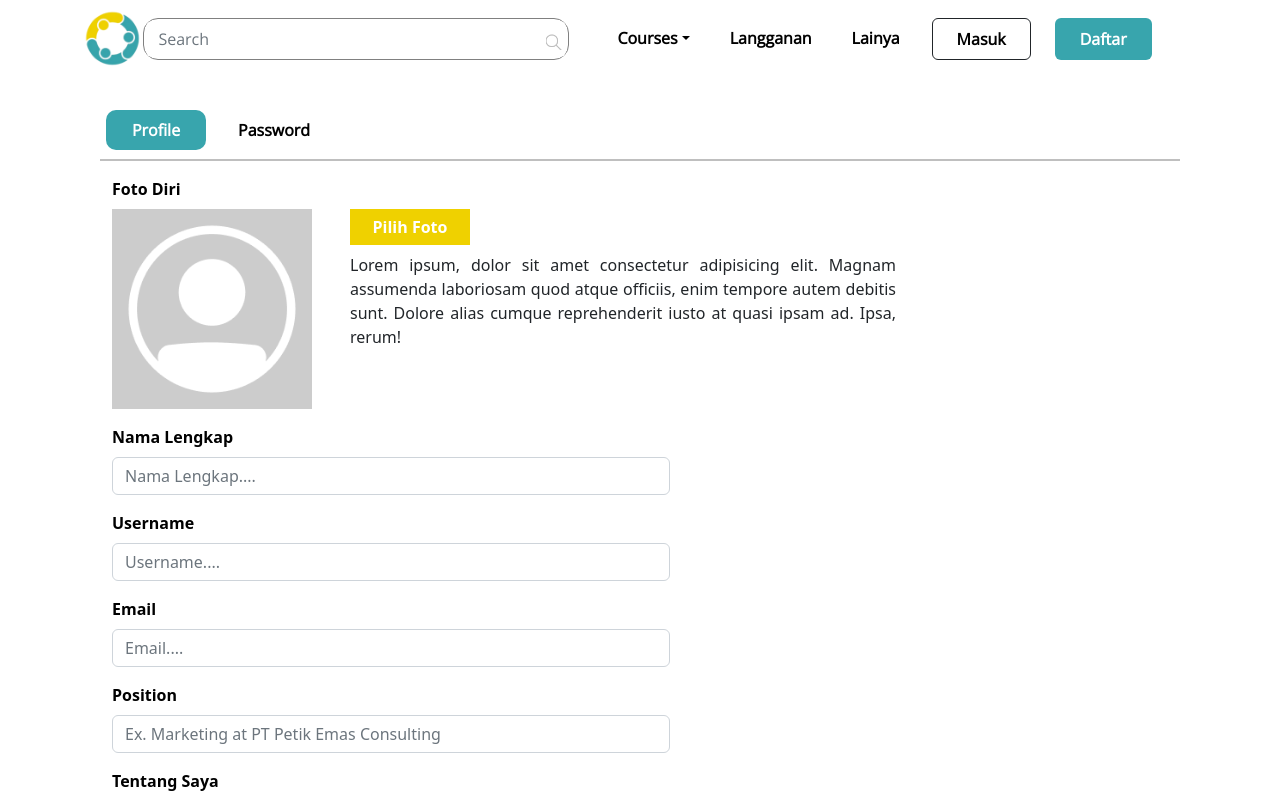
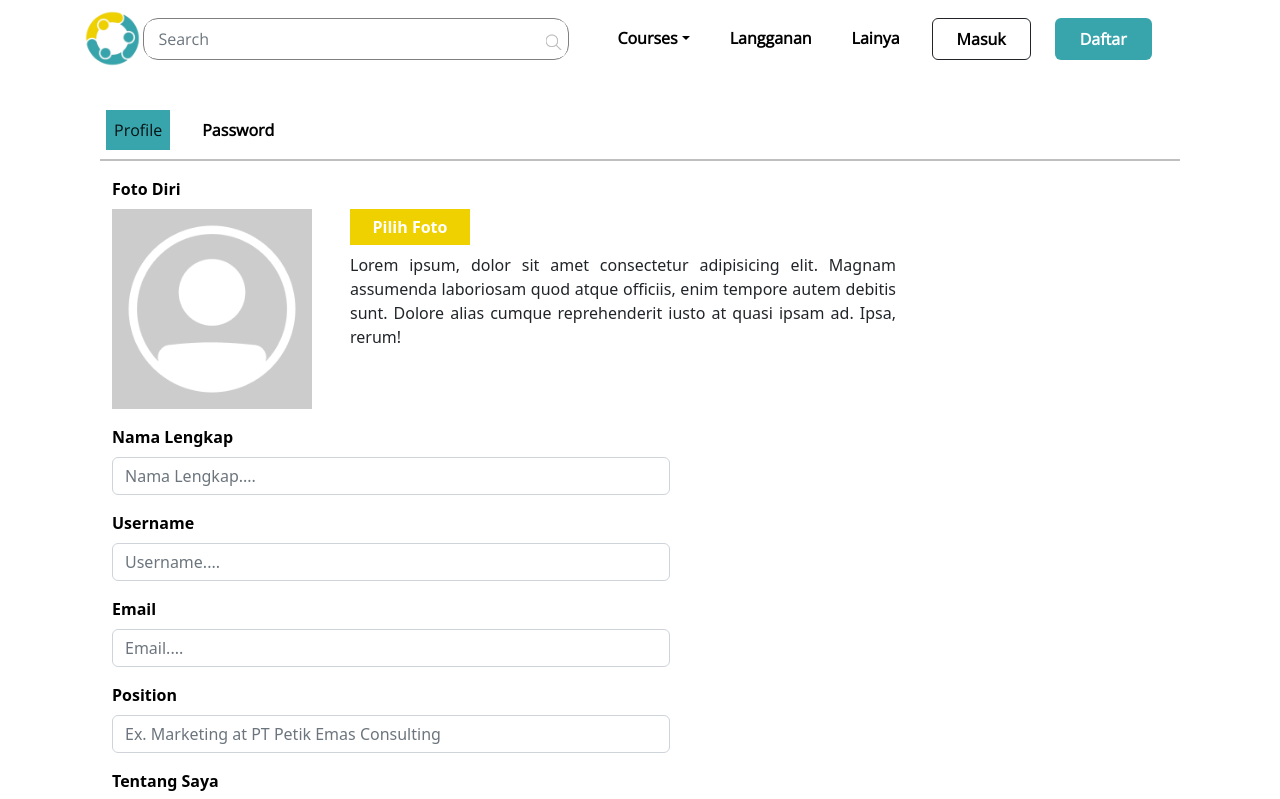
Before and after one commit to ervindwik/fe-comdev, a React (Create React App) app: page /profile/settingprofile in a window 1280 px wide. Shown: the top 799 px of the page. Built offline with nearby package versions, Linux system fonts and the light colour scheme.

Commit message:
chore: update nav active

```diff
--- a/src/Styles/SettingProfile.css
+++ b/src/Styles/SettingProfile.css
@@ -2,14 +2,14 @@
     margin-top: 8%;
 }
 
-#btn-profile {
+/* #btn-profile {
     font-weight: bold;
     color: #ffffff;
     background-color: #38A5AD;
     border-radius: 10px;
     width: 100px;
     text-align: center;
-}
+} */
 
 .me-auto #btn-password {
     font-weight: bold;
@@ -69,3 +69,8 @@
 .btn.btn-primary.btn-upload-foto:hover {
     background-color: #f7f03b;
 }
+
+.active {
+    color: #fff;
+    background-color: #38A5AD;
+}
```
